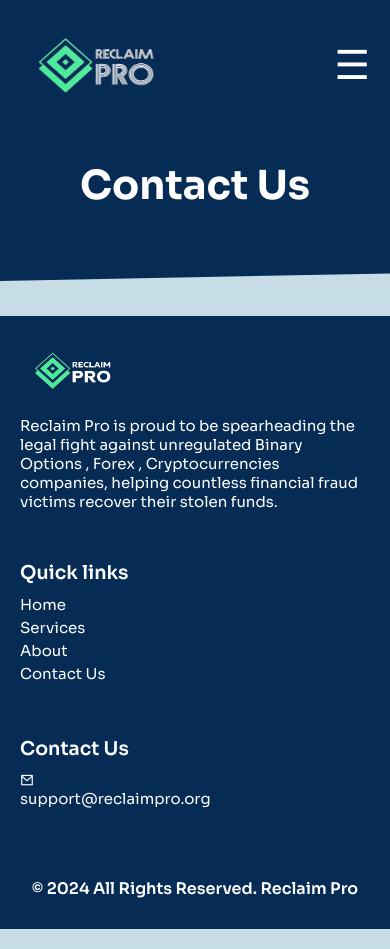
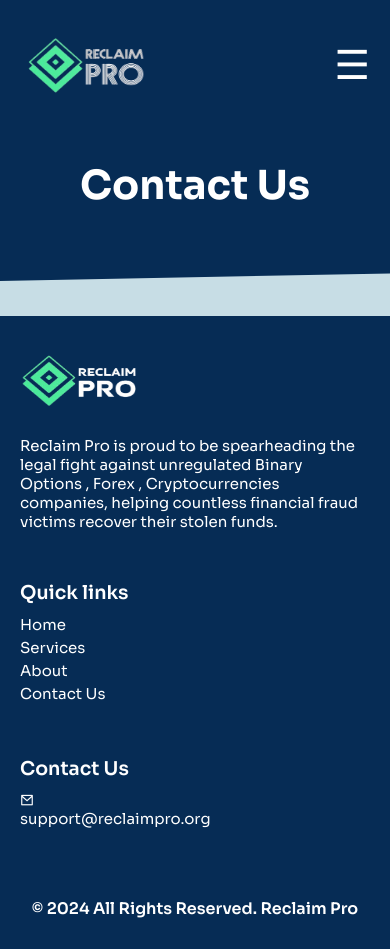
Before and after one commit to Beatrice-Frontend-Dev/ReclaimPro, a plain HTML site: page pages/contact.html in a window 390 px wide. Drawn offline with nearby package versions, Linux system fonts and the light colour scheme; a web font is replaced by a local one.

Commit message:
logo input

```diff
--- a/assets/css/querries.css
+++ b/assets/css/querries.css
@@ -450,6 +450,11 @@
     font-size: 3rem;
   }
 
+  .footer-logo {
+    width: 15rem;
+    height: 7rem;
+  }
+
   /*ABOUT PAGE QUERY*/
   .about-us {
     flex-direction: column;
--- a/assets/css/styles.css
+++ b/assets/css/styles.css
@@ -76,6 +76,7 @@
 .logo {
   height: 7rem;
   width: 15rem;
+  margin-left: -1rem;
 }
 
 .nav-menu {
@@ -537,6 +538,7 @@
 .footer-logo {
   width: 10rem;
   height: 5rem;
+  margin-left: -2rem;
 }
 
 .footer-about {
```
